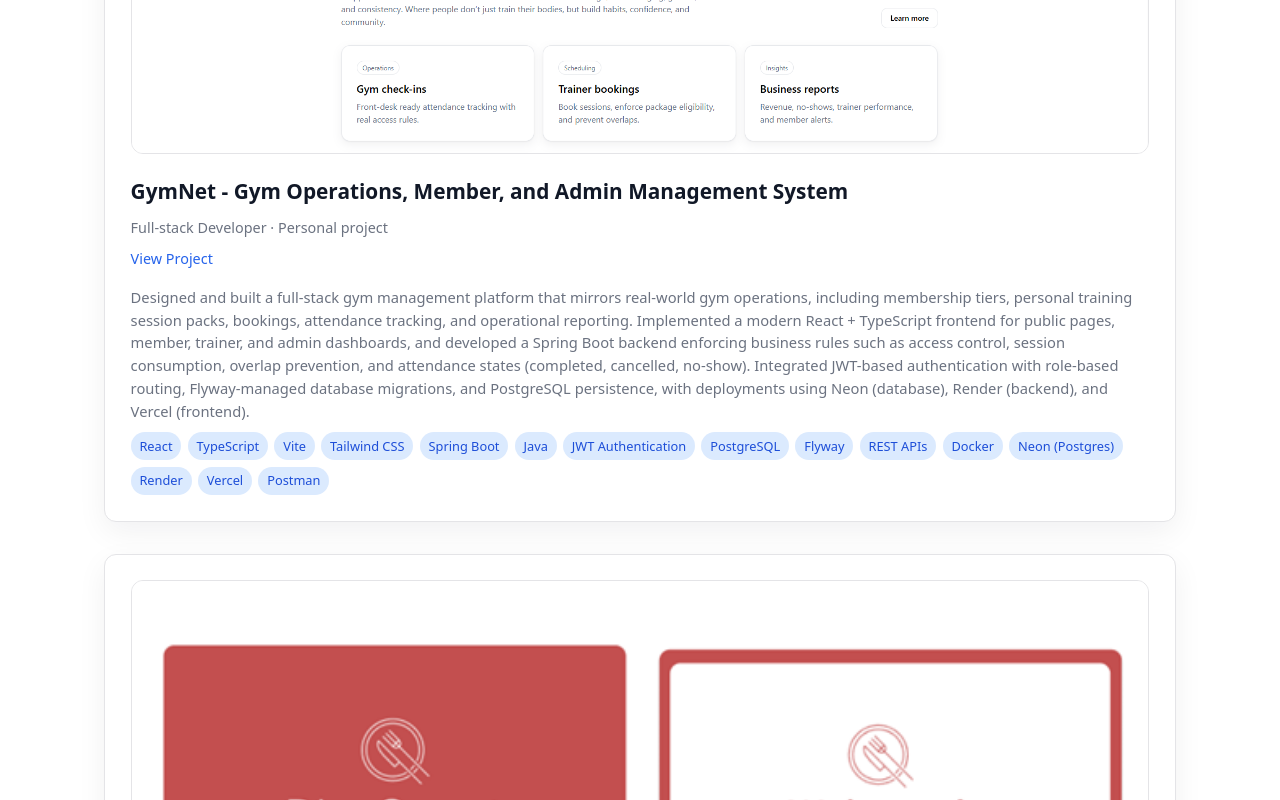
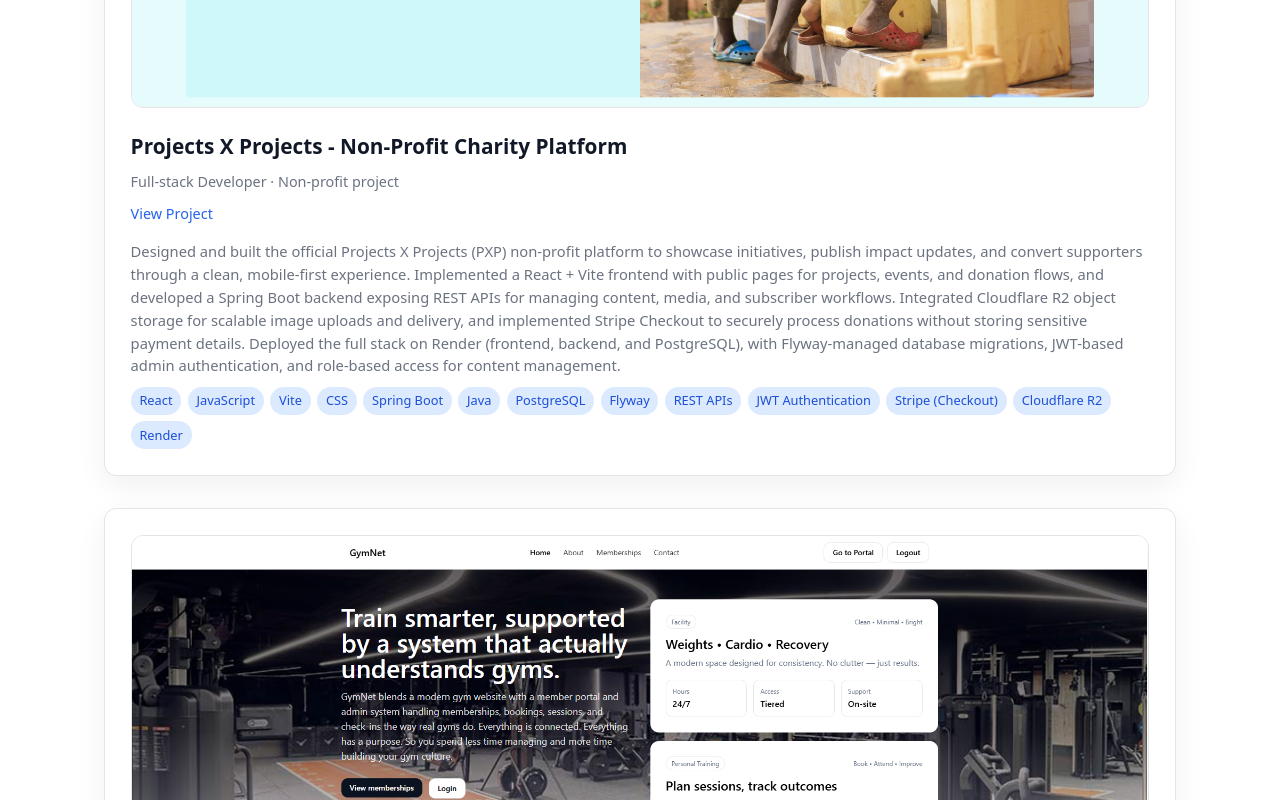
Before and after one commit to AzizSyed27/AzizSyedCOMP229Assignment1, a React (Vite) app in the folder client/: page /projects in a window 1280 px wide. Shown: the part 700-1500 px from the top of the page. Built offline with nearby package versions, Linux system fonts and the light colour scheme.

Commit message:
added projects x projects in projects page

```diff
--- a/client/src/projects.jsx
+++ b/client/src/projects.jsx
@@ -6,8 +6,39 @@ import MovieShare from '../src/project-pics/MovieShare-AzizSyed.png';
 import CommunityPortal from '../src/project-pics/community-portal.png';
 import Portfolio from '../src/project-pics/portfolioPic.png';
 import GymNet from '../src/project-pics/gymnet.png';
+import ProjectsXProjects from '../src/project-pics/pxp-img.png';
 
 const projects = [
+  {
+    title: 'Projects X Projects - Non-Profit Charity Platform',
+    image: ProjectsXProjects,
+    role: 'Full-stack Developer · Non-profit project',
+    link: 'https://projectsxprojects.ca/',
+    description:
+      'Designed and built the official Projects X Projects (PXP) non-profit platform to showcase initiatives, ' +
+      'publish impact updates, and convert supporters through a clean, mobile-first experience. ' +
+      'Implemented a React + Vite frontend with public pages for projects, events, and donation flows, ' +
+      'and developed a Spring Boot backend exposing REST APIs for managing content, media, and subscriber workflows. ' +
+      'Integrated Cloudflare R2 object storage for scalable image uploads and delivery, and implemented Stripe Checkout ' +
+      'to securely process donations without storing sensitive payment details. ' +
+      'Deployed the full stack on Render (frontend, backend, and PostgreSQL), with Flyway-managed database migrations, ' +
+      'JWT-based admin authentication, and role-based access for content management.',
+    tech: [
+      'React',
+      'JavaScript',
+      'Vite',
+      'CSS',
+      'Spring Boot',
+      'Java',
+      'PostgreSQL',
+      'Flyway',
+      'REST APIs',
+      'JWT Authentication',
+      'Stripe (Checkout)',
+      'Cloudflare R2',
+      'Render'
+    ],
+  },
   {
     title: 'GymNet - Gym Operations, Member, and Admin Management System',
     image: GymNet,
```
Also changed, not shown: client/src/project-pics/pxp-img.png (added).
